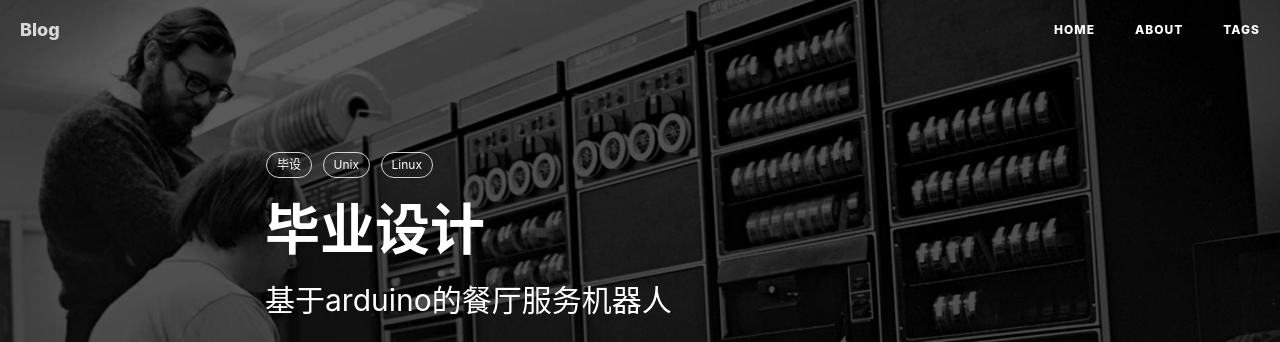
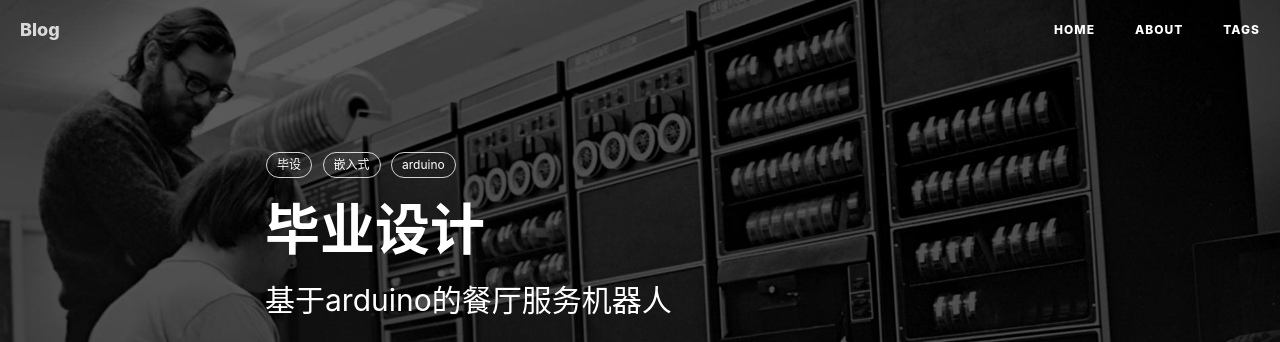
Before and after one commit to hdheart/hdheart.github.io, a Jekyll site: the page built from _posts/2019-12-01-Graduation Project.markdown, in a window 1280 px wide and 900 px high. Shown: the top 342 px of the window. Built offline with Jekyll 4.4.1, drawn with Linux system fonts in a browser that asks for light colours; nearby versions of some CDN libraries; comment, search, counter and statistics services are not loaded.

Commit message:
Update 2019-12-01-Graduation Project.markdown

```diff
--- a/_posts/2019-12-01-Graduation Project.markdown
+++ b/_posts/2019-12-01-Graduation Project.markdown
@@ -7,8 +7,8 @@ author:     "hdh"
 header-img: "img/post-bg-unix-linux.jpg"
 tags:
     - 毕设
-    - Unix
-    - Linux
+    - 嵌入式
+    - arduino
 ---
 
 > 记录完成毕设的过程.
```
